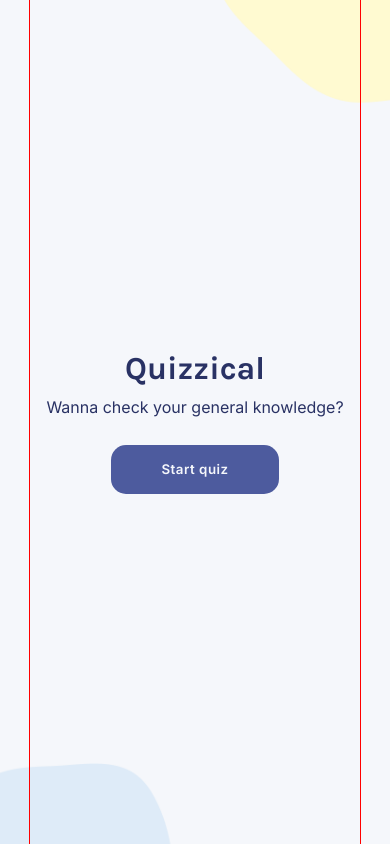
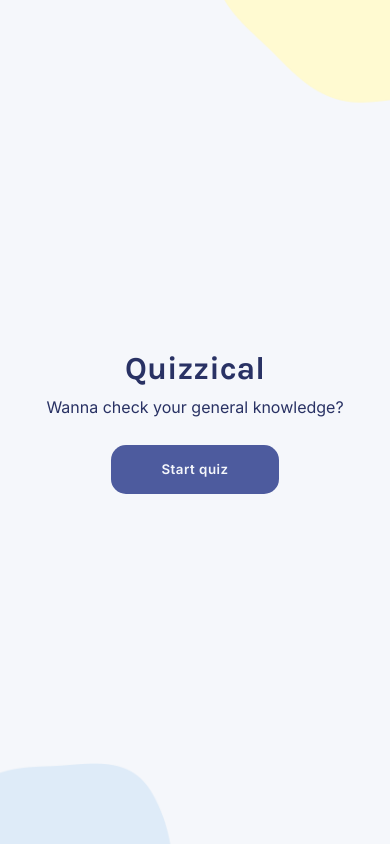
Before and after one commit to dalonsodev/quizzical, a React (Vite) app: page / in a window 390 px wide. Built offline with nearby package versions, Linux system fonts and the light colour scheme.

Commit message:
fix scroll bars appearing in mobile (intro section)

```diff
--- a/style.css
+++ b/style.css
@@ -63,6 +63,11 @@ button.play-again:hover {
    background-color: var(--btn-primary-hover);
 }
 
+body, main {
+   margin: 0;
+   padding: 0;
+}
+
 body {
    font-family: var(--font-family);
    color: var(--body-color);
@@ -71,11 +76,14 @@ body {
    background-size: cover;
    background-position: center;
    background-repeat: no-repeat;
+   min-height: 100dvh;
+   height: 100dvh;
+   overflow: hidden;
 }
 
 main {
    position: relative;
-   min-height: 100vh;
+   min-height: 100dvh;
    display: flex;
    justify-content: center;
 }
@@ -97,18 +105,18 @@ section.intro {
    flex-direction: column;
    align-items: center;
    justify-content: center;
-   height: auto;
+   min-height: 100dvh;
+   height: 100dvh;
+   overflow: hidden;
    opacity: 1;
    transform: translateY(0);
    transition: opacity 0.5s ease, transform 0.5s ease;
-   overflow: hidden;
-   min-height: 100dvh;
-   outline: 1px solid red; /* Esto mostrará los bordes de la sección */
 }
 
 section.intro.fade-out {
    opacity: 0;
    transform: translateY(-20px);
+   height: 100dvh;
 }
 
 .loading {
@@ -263,6 +271,7 @@ button.play-again {
 @media (max-width: 600px) {
    body {
       background-image: url("intro-bg-mobile.png");
+      background-size: contain;
    }
    button.start {
       padding: 1.25em 3.75em;
```
